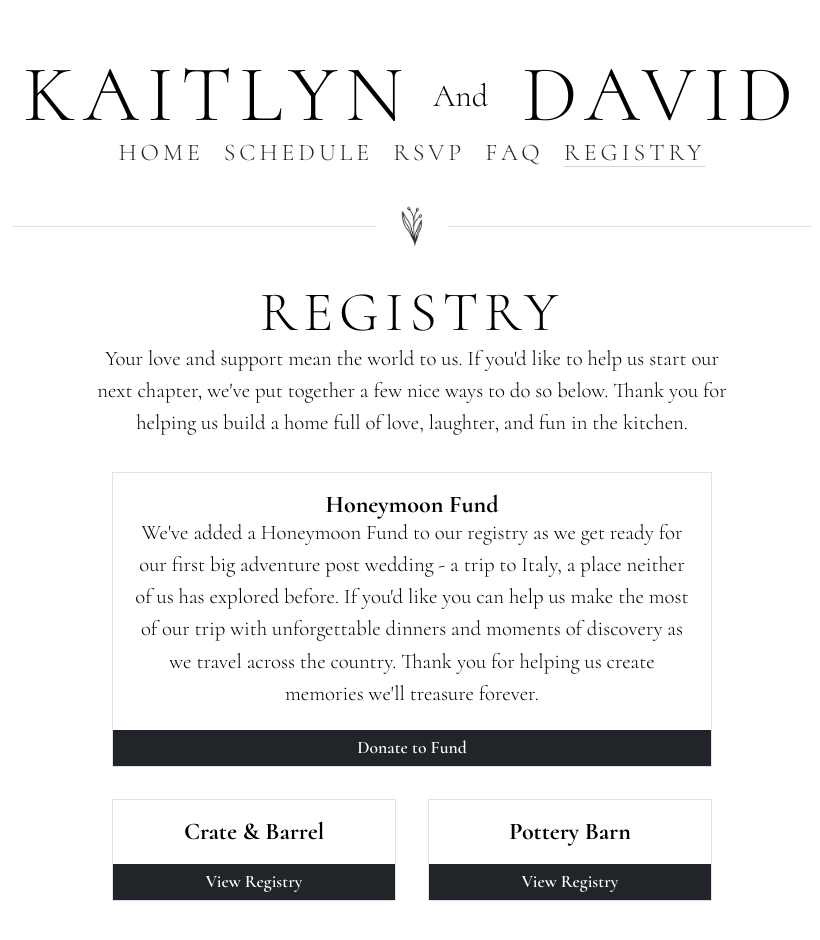
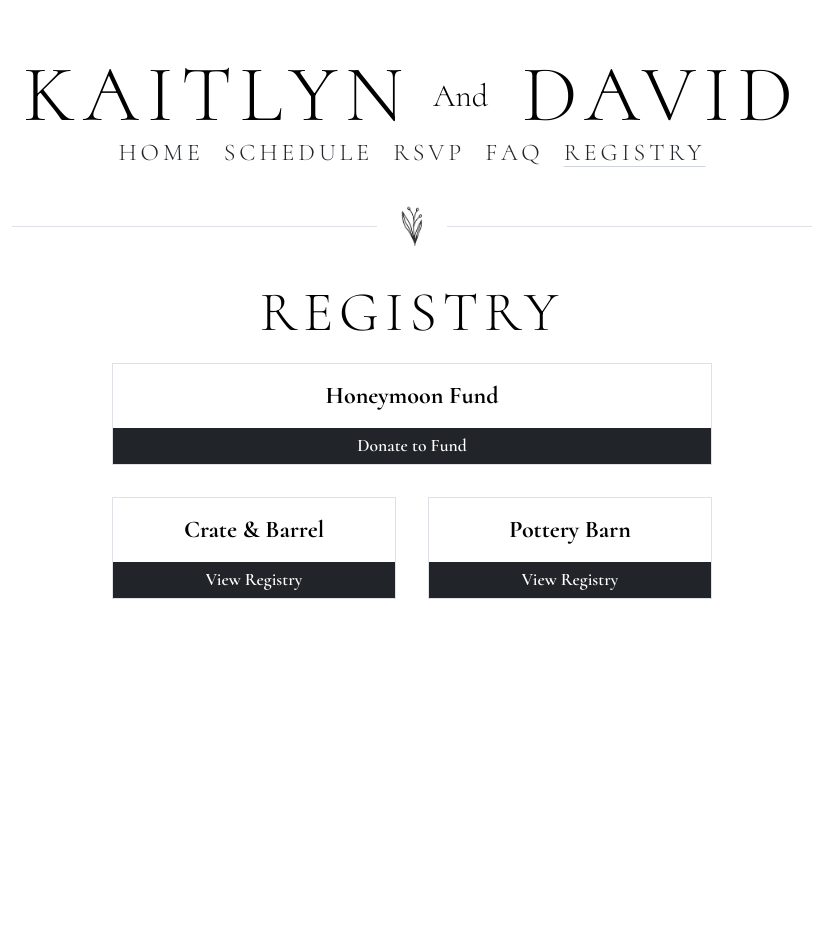
Before and after one commit to sikhote/kaitlynanddavid.com, a Next.js app: page /registry in a window 1280 px wide. Shown: the top 940 px of the page, without its empty margins (228-1048 px from the left). After the commit the page ends 800 px from the top, so only its background shows below. Built offline with nearby package versions, Linux system fonts and the light colour scheme.

Commit message:
registry updates

```diff
--- a/src/components/Registry.tsx
+++ b/src/components/Registry.tsx
@@ -6,18 +6,16 @@ import { h4Props } from '@/lib/fonts';
 export default function Registry() {
   return (
     <Flex gap={{ base: 'xl' }} direction="column" ta="center" align="center">
-      <Text w="100%" maw={650}>
-        Your love and support mean the world to us. If you'd like to help us
-        start our next chapter, we've put together a few nice ways to do so
-        below. Thank you for helping us build a home full of love, laughter, and
-        fun in the kitchen.
-      </Text>
-      <Grid gap={{ base: 'xl' }} component="ul" w="100%" maw={600}>
+      <Grid
+        gap={{ base: 'xl' }}
+        component="ul"
+        w="100%"
+        maw={600}
+        mt={{ base: 'lg' }}
+      >
         {[
           {
             title: 'Honeymoon Fund',
-            description:
-              "We've added a Honeymoon Fund to our registry as we get ready for our first big adventure post wedding - a trip to Italy, a place neither of us has explored before. If you'd like you can help us make the most of our trip with unforgettable dinners and moments of discovery as we travel across the country. Thank you for helping us create memories we'll treasure forever.",
             href: 'https://www.honeyfund.com/site/kaitlynanddavid',
             linkLabel: 'Donate to Fund',
           },
@@ -31,12 +29,11 @@ export default function Registry() {
             href: 'https://www.potterybarn.com/registry/7kvpjzsqgz/registry-list.html',
             linkLabel: 'View Registry',
           },
-        ].map(({ title, description, href, linkLabel }, i) => (
+        ].map(({ title, href, linkLabel }, i) => (
           <Grid.Col span={{ base: 12, xs: i === 0 ? 12 : 6 }} key={href}>
             <Paper component="li" withBorder>
               <Box p="lg">
                 <Title {...h4Props}>{title}</Title>
-                {description && <Text>{description}</Text>}
               </Box>
               <Button component="a" fullWidth href={href} target="_blank">
                 {linkLabel}
```
